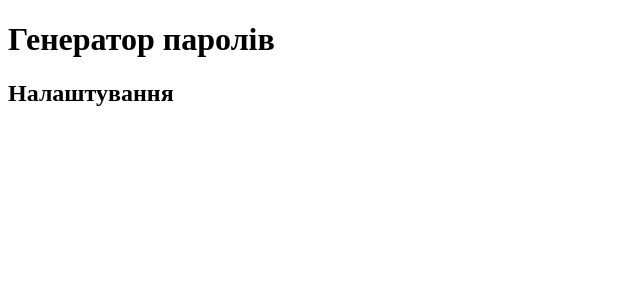
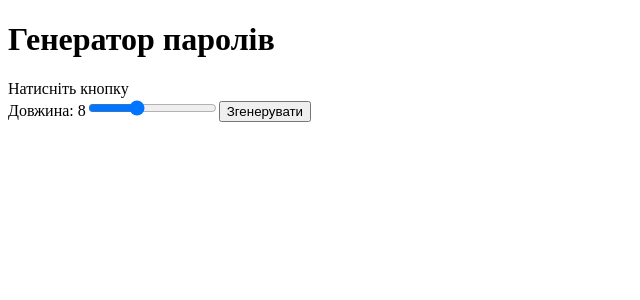
Before and after one commit to ysandul20/password-generator-sandul, a React (Vite) app: page / in a window 1280 px wide. Shown: the top 300 px of the page, without its empty margins (0-640 px from the left). Built offline with nearby package versions, Linux system fonts and the light colour scheme.

Commit message:
add input handling

```diff
--- a/src/App.jsx
+++ b/src/App.jsx
@@ -1,11 +1,27 @@
+import { useState } from "react";
 import Controls from "./Controls";
-import { generatePassword } from "./passwordLogic.";
+import { generatePassword } from "./passwordLogic";
 
 function App() {
+   const [password, setPassword] = useState("");
+   const [length, setLength] = useState(8);
+
+   const handleGenerate = () => {
+      const newPassword = generatePassword(length);
+      setPassword(newPassword);
+   };
+
    return (
       <div className="app">
          <h1>Генератор паролів</h1>
-         <Controls />
+         <div className="password-display">
+            {password || "Натисніть кнопку"}
+         </div>
+         <Controls
+            length={length}
+            setLength={setLength}
+            onGenerate={handleGenerate}
+         />
       </div>
    );
 }
--- a/src/Controls.jsx
+++ b/src/Controls.jsx
@@ -1,7 +1,17 @@
-export default function Controls() {
+export default function Controls({ length, setLength, onGenerate }) {
    return (
       <div className="controls">
-         <h2>Налаштування</h2>
+         <label>
+            Довжина: {length}
+            <input
+               type="range"
+               min="1"
+               max="20"
+               value={length}
+               onChange={(e) => setLength(Number(e.target.value))}
+            />
+         </label>
+         <button onClick={onGenerate}>Згенерувати</button>
       </div>
    );
 }
```
